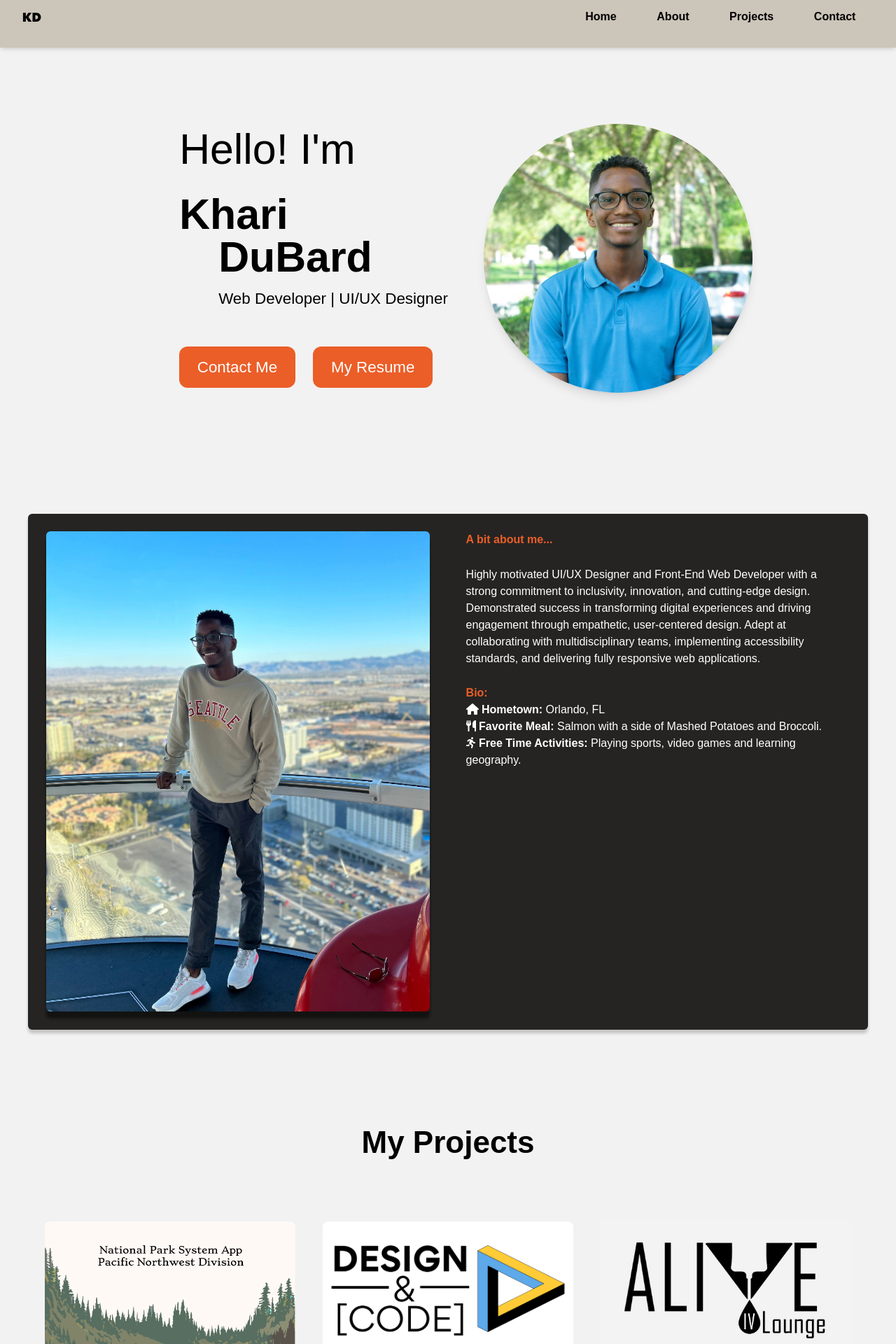
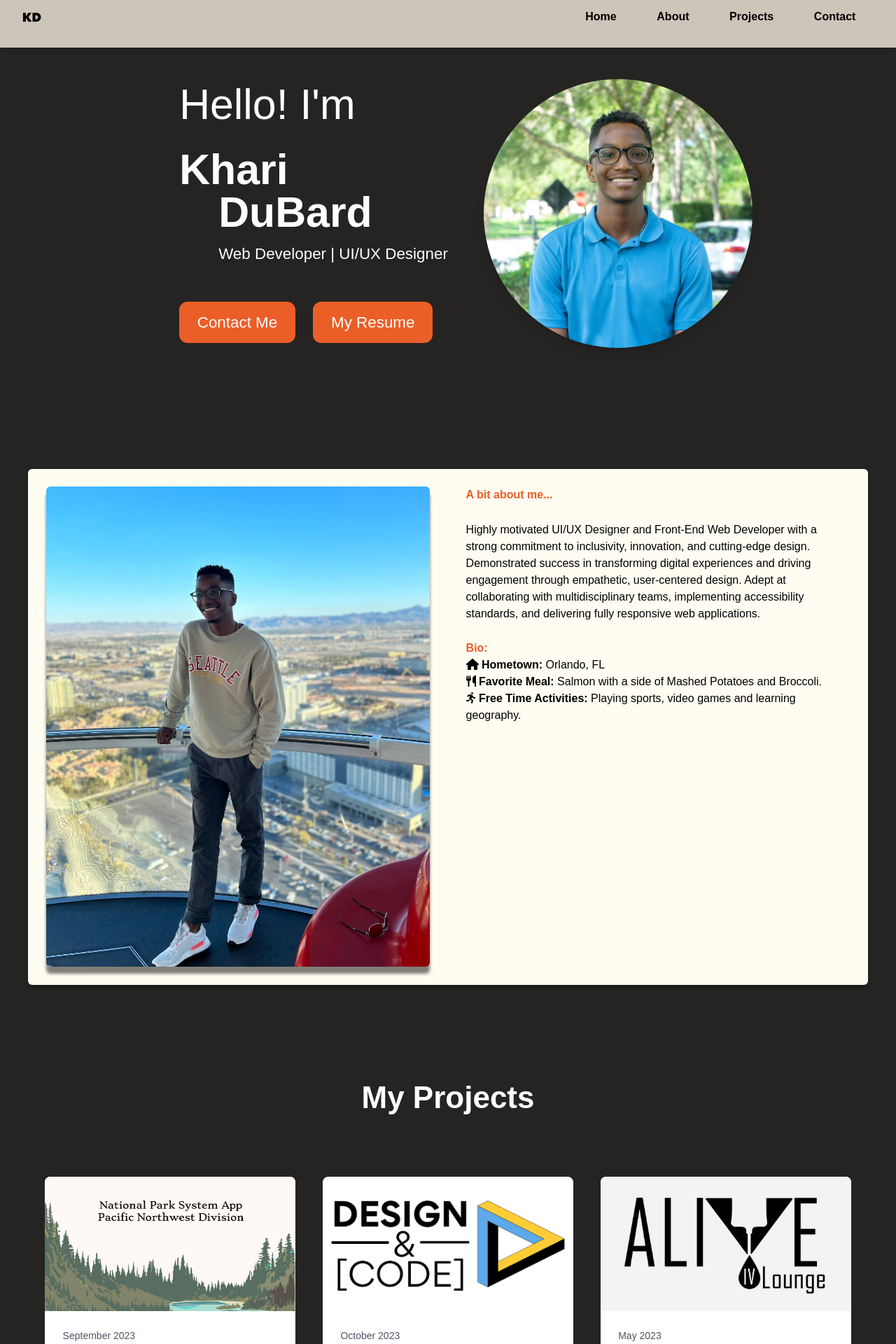
Before and after one commit to kharidubard/dubardPortfolio, a React (Vite) app: page / in a window 1280 px wide. Shown: the part 20-1940 px from the top of the page at 70% size. Built offline with nearby package versions, Linux system fonts and the light colour scheme.

Commit message:
Style Update, new project format

```diff
--- a/src/components/Contact.jsx
+++ b/src/components/Contact.jsx
@@ -11,7 +11,7 @@ function ContactMe() {
     <div className="App py-8 md:py-12">
       <div className="container mx-auto px-4">
         <div className="max-w-lg mx-auto">
-          <h2 className="text-[34px] md:text-3xl font-bold text-center text-gray-800 mb-4 md:mb-6 flex items-center justify-center">
+          <h2 className="text-[34px] md:text-3xl font-bold text-center text-white mb-4 md:mb-6 flex items-center justify-center">
 
             Contact Me
             <FaPhone className="text-primaryOrange ml-2"/>
@@ -23,7 +23,7 @@ function ContactMe() {
               <a
                 href="mailto:kharidubard@gmail.com"
                 target="_blank"
-                className="text-gray-500 font-bold hover:text-gray-800 text-md"
+                className="text-white font-bold hover:text-gray-300 text-md"
               >
                 Email
               </a>
@@ -33,7 +33,7 @@ function ContactMe() {
               <a
                 href="https://www.linkedin.com/in/khari-dubard-b90ba2248/"
                 target="_blank"
-                className="text-gray-500 font-bold hover:text-gray-800 text-md"
+                className="text-white font-bold hover:text-gray-300 text-md"
               >
                 LinkedIn
               </a>
@@ -43,7 +43,7 @@ function ContactMe() {
               <a
                 href="https://www.instagram.com/kharidubard/"
                 target="_blank"
-                className=" text-gray-500 font-bold hover:text-gray-800 text-md"
+                className=" text-white font-bold hover:text-gray-300 text-md"
               >
                 Instagram
               </a>
@@ -53,7 +53,7 @@ function ContactMe() {
               <a
                 href="https://github.com/kharidubard"
                 target="_blank"
-                className="text-gray-500 font-bold hover:text-primaryDarkBrown text-md"
+                className="text-white font-bold hover:text-gray-300 text-md"
               >
                 GitHub
               </a>
--- a/src/components/Hero.jsx
+++ b/src/components/Hero.jsx
@@ -15,7 +15,7 @@ function Hero() {
     <>
     <animated.div style={fadeIn} className="px-4 md:px-8 lg:px-16 flex flex-col md:flex-row bg-gradient-to-r ">
       {/* Left Column */}
-      <div className="flex-1 p-4 md:p-8">
+      <div className="flex-1 p-4 md:p-8 text-white">
         {/* Content for the left column */}
         <h2 className="text-lg mb-5">Hello! I&apos;m</h2>
         <h2 className="text-lg font-semibold">Khari</h2>
--- a/src/components/Navbar.jsx
+++ b/src/components/Navbar.jsx
@@ -11,7 +11,7 @@ function Navbar() {
 	return (
 		<>
 			<header
-				className="p-[2rem] flex max-w-full w-full items-center justify-center sticky top-[0] z-50  mb-[4rem] shadow-md"
+				className="md:p-[2rem] xs:p-[0.5rem] flex max-w-full w-full items-center justify-center sticky top-[0] z-50 shadow-md"
 
 				style={{ backgroundColor: "#CCC5B9" }}>
 				<div className="max-w-[120.6rem] w-full flex justify-between">
--- a/src/components/aboutMe.jsx
+++ b/src/components/aboutMe.jsx
@@ -16,7 +16,7 @@ function About() {
       <animated.div style={fadeIn}>
       <div className="w-full md:max-w-[1200px] mx-auto gap-y-10 gap-x-10">
 
-        <div className="bg-[#252422] text-white rounded-md text-16 flex flex-col md:flex-row md:shadow-[0px_5px_4px_rgba(0,0,0,0.2)]">
+        <div className="bg-primaryLightBiege text-black rounded-md text-16 flex flex-col md:flex-row md:shadow-[0px_5px_4px_rgba(0,0,0,0.2)]">
           {/* Left Column */}
           <div className="p-4 md:w-1/2">
             {/* Content for the left column */}
--- a/src/components/designsSection.jsx
+++ b/src/components/designsSection.jsx
@@ -37,7 +37,7 @@ function DesignSection() {
     <>
       {/* Title */}
       <div className="text-center">
-        <h1 className="text-[44px] font-semibold mb-20">My Designs</h1>
+        <h1 className="text-[44px] text-white font-semibold mb-20">My Designs</h1>
       </div>
 
       {/* Project Cards */}
--- a/src/components/projectSection.jsx
+++ b/src/components/projectSection.jsx
@@ -6,7 +6,7 @@ const projects = [
   {
     id: 1,
     title: "National Park System App Pacific Northwest Division",
-    date: "February 2024",
+    date: "September 2023",
     description:
       "This project is a User Experience and Interface redesign of the National Park Service (NPS) App incorporating regional division.",
     image: "src/assets/projectFiles/npsProjectCover.png",
@@ -15,7 +15,7 @@ const projects = [
   {
     id: 2,
     title: "Design & Code Website",
-    date: "January 2024",
+    date: "October 2023",
     description:
       "A website for the Design and Code club at the University of Central Florida. I am lead designer for the site assisting with UI/UX design and front-end development.",
     image: "src/assets/projectFiles/DCLogoBlack.png",
@@ -37,7 +37,7 @@ function ProjectSection() {
     <>
       {/* Title */}
       <div className="text-center">
-        <h1 className="text-[44px] font-semibold mb-20">My Projects</h1>
+        <h1 className="text-[44px] text-white font-semibold mb-20">My Projects</h1>
       </div>
 
       {/* Project Cards */}
--- a/src/pages/Home.jsx
+++ b/src/pages/Home.jsx
@@ -7,8 +7,8 @@ import ProjectSection from "../components/projectSection.jsx";
 
 function App() {
   return (
-    <div className="App">
-      <main className=" mb-[8rem] mt-[1rem] box-border m-0 p-0 relative flex flex-col flex-none flex-nowrap overflow-visible content-center items-center justify-center h-min w-full">
+    <div className="App bg-primaryDarkBrown">
+      <main className=" mb-[8rem] box-border m-0 p-0 relative flex flex-col flex-none flex-nowrap overflow-visible content-center items-center justify-center h-min w-full">
         <div className=" flex flex-col gap-[4rem]">
           <Hero />
         </div>
--- a/tailwind.config.js
+++ b/tailwind.config.js
@@ -37,7 +37,7 @@ export default {
       colors: {
         primaryOrange:'#EB5E28',
         primaryDarkBrown: '#252422',
-        primaryLightBlue:'#5DA9E9',
+        primaryLightBiege:'#FFFCF2',
         secondaryPink:'#E75A7C',
         secondaryYellow:'#FFCC37',
       },
```
Also changed, not shown: src/pages/projects/NPS_PNW.jsx (added).
